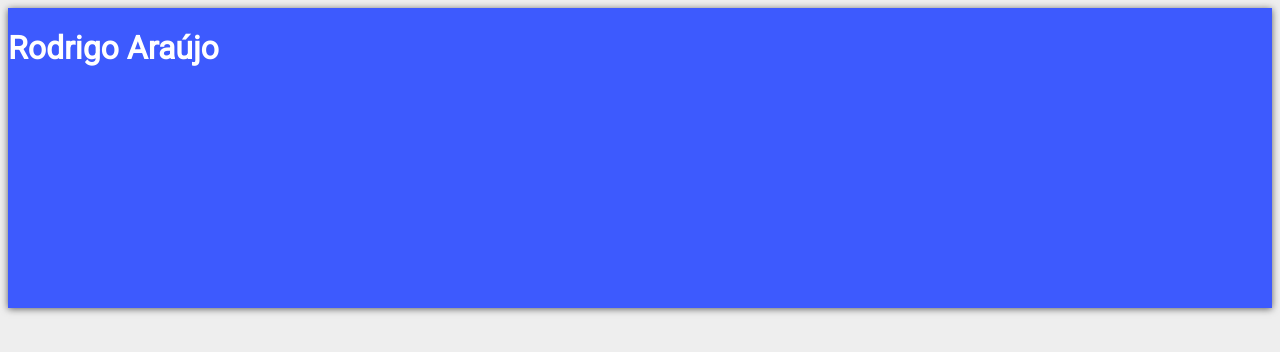
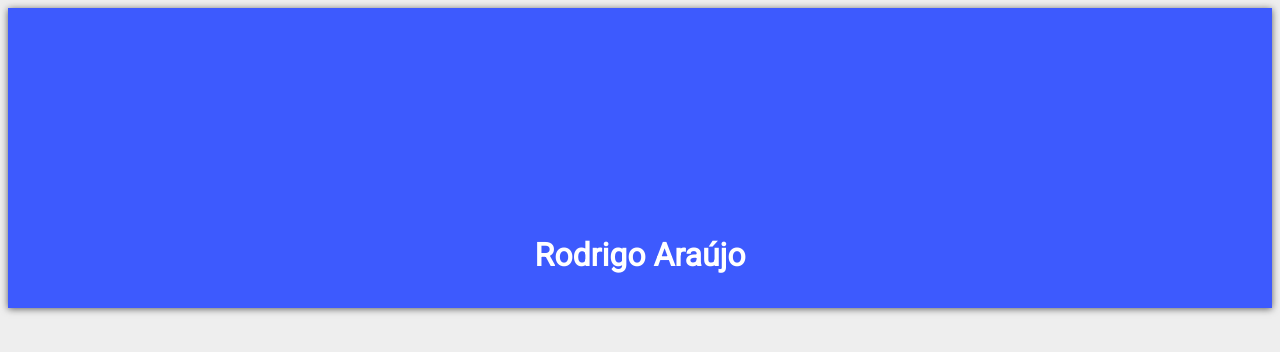
Before and after one commit to wildas/rodrigoaraujo, a plain HTML site: page index.html in a window 1280 px wide. Drawn offline with Linux system fonts and the light colour scheme.

Commit message:
Update index.html

```diff
--- a/index.html
+++ b/index.html
@@ -24,6 +24,8 @@
 
       .titulo_menu h1{
         font-family: 'Roboto', sans-serif;
+        margin-top: 18%;
+        text-align: center;
       }
       .corpo_curriculo{
         float:left;
```
